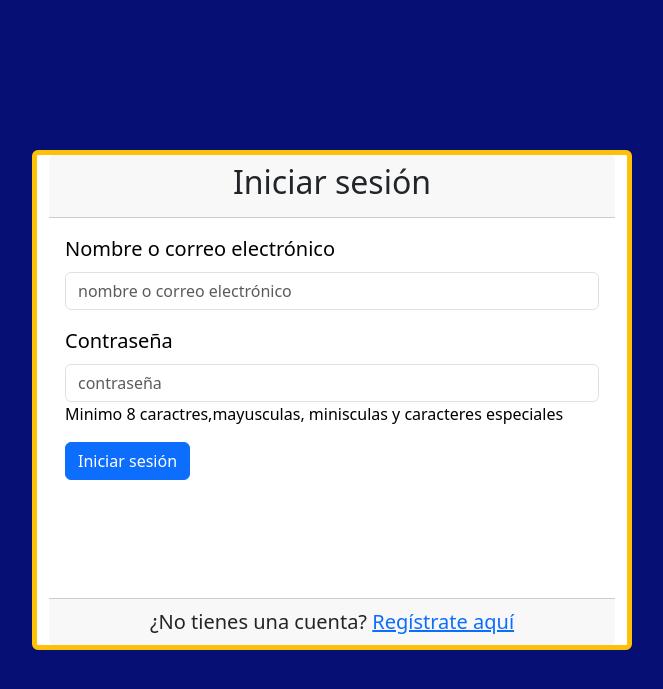
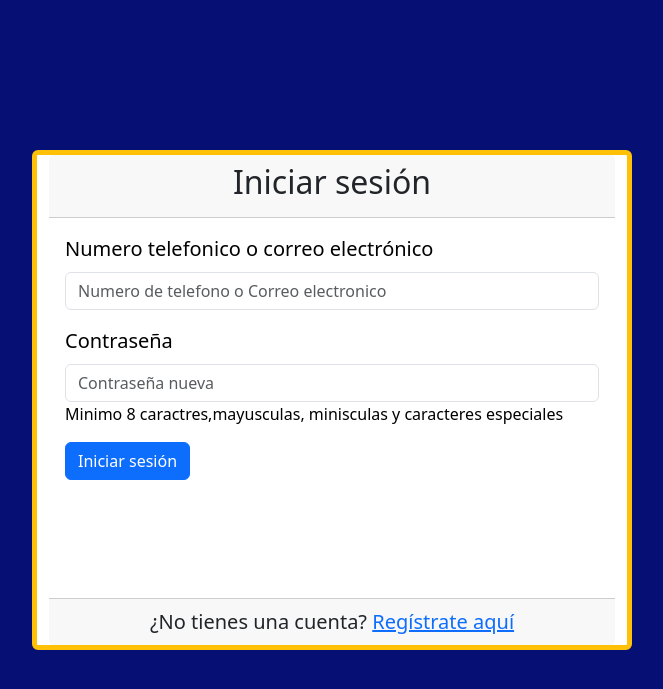
Before and after one commit to Sagarnaga-Jesus/Plantillas_complemento, a Flask app: page / in a window 1280 px wide. Shown: the top 689 px of the page, without its empty margins (308-971 px from the left). Run offline with Flask 3, Linux system fonts and the light colour scheme.

Commit message:
que hueva

```diff
--- a/app.py
+++ b/app.py
@@ -167,12 +167,37 @@ def datos():
         if not correo and not numero:
             flash("El número o correo electrónico es inválido.", "danger")
             return render_template("formulario.html")
+        else:
+            flash(f"¡Formulario enviado con éxito! para: {nombre}", "success")
+            return render_template("inicio.html")
 
-        # Si todo está bien
-        flash(f"¡Formulario enviado con éxito! para: {nombre}", "success")
-        return render_template("inicio.html")
+@app.route("/sesion", methods=["POST", "GET"])
+def sesion():
+    error =  None
+    if request.method == "POST":
+        contacto = request.form["contacto"]
+        contraseña = request.form["contraseña"]
+
+        if contraseña != request.form["contraseña"]:
+            error = "Las contraseñas no coinciden. Por favor, inténtalo de nuevo."
+            if  error != None:
+                flash(error, "danger")
+                return render_template(("base2.html"))
+            else:
+                flash(f"¡Formulario enviado con éxito! para: {contacto}", "success")
+            return render_template("inicio.html")
 
 
+        patron_correo = r'^[\w\.-]+@[\w\.-]+\.\w+$'
+        correo = re.match(patron_correo, contacto)
+        numero = contacto.isdigit() and len(contacto) == 10
+
+        if not correo and not numero:
+            flash("El número o correo electrónico es inválido.", "danger")
+            return render_template("base2.html")
+        else:
+            flash(f"¡Formulario enviado con éxito! para: {contacto}", "success")
+            return render_template("inicio.html")
 
     return render_template("inicio.html")
 
--- a/templates/base2.html
+++ b/templates/base2.html
@@ -28,16 +28,18 @@
                 {% endwith %}
 
             <div class="card-body">
-                <form action="/datos" method="post" class="text-light">
+                <form action="/sesion" method="post" class="text-light">
 
                 <div class="mb-3">
-                    <label for="nombre" class="form-label fs-5" style="color: black;">Nombre o correo electrónico</label>
-                    <input type="text" class="form-control" id="nombre" name="nombre" placeholder="nombre o correo electrónico" required>
+                    <label for="contacto" class="form-label fs-5" style="color: black;">Numero telefonico o correo electrónico</label>
+                    <input type="text" name="contacto" id="contacto" class="form-control" placeholder="Numero de telefono o Correo electronico"
+                value="{{ request.form.get('contacto', '') }}" required>
                 </div>
 
                 <div class="mb-3">
-                    <label for="password" class="form-label fs-5" style="color: black;">Contraseña</label>
-                    <input type="password" class="form-control" id="password" name="password" minlength="8" pattern="(?=^.{8,}$)(?=.*\d)(?=.*[a-z])(?=.*[A-Z]).*" placeholder="contraseña" required>
+                    <label for="contraseña" class="form-label fs-5" style="color: black;">Contraseña</label>
+                    <input type="password" name="contraseña" id="contraseña" class="form-control" minlength="8" pattern="(?=^.{8,}$)(?=.*\d)(?=.*[a-z])(?=.*[A-Z]).*" placeholder="Contraseña nueva" required title="Mínimo 8 caracteres; incluir mayúscula, minúscula y número" autocomplete="new-password" aria-label="Contraseña nueva"
+                value="{{ request.form.get('contraseña', '') }}">
                     <label class="fs-6" style="color: black;">Minimo 8 caractres,mayusculas, minisculas y caracteres especiales</label>
                 </div>
 
```
